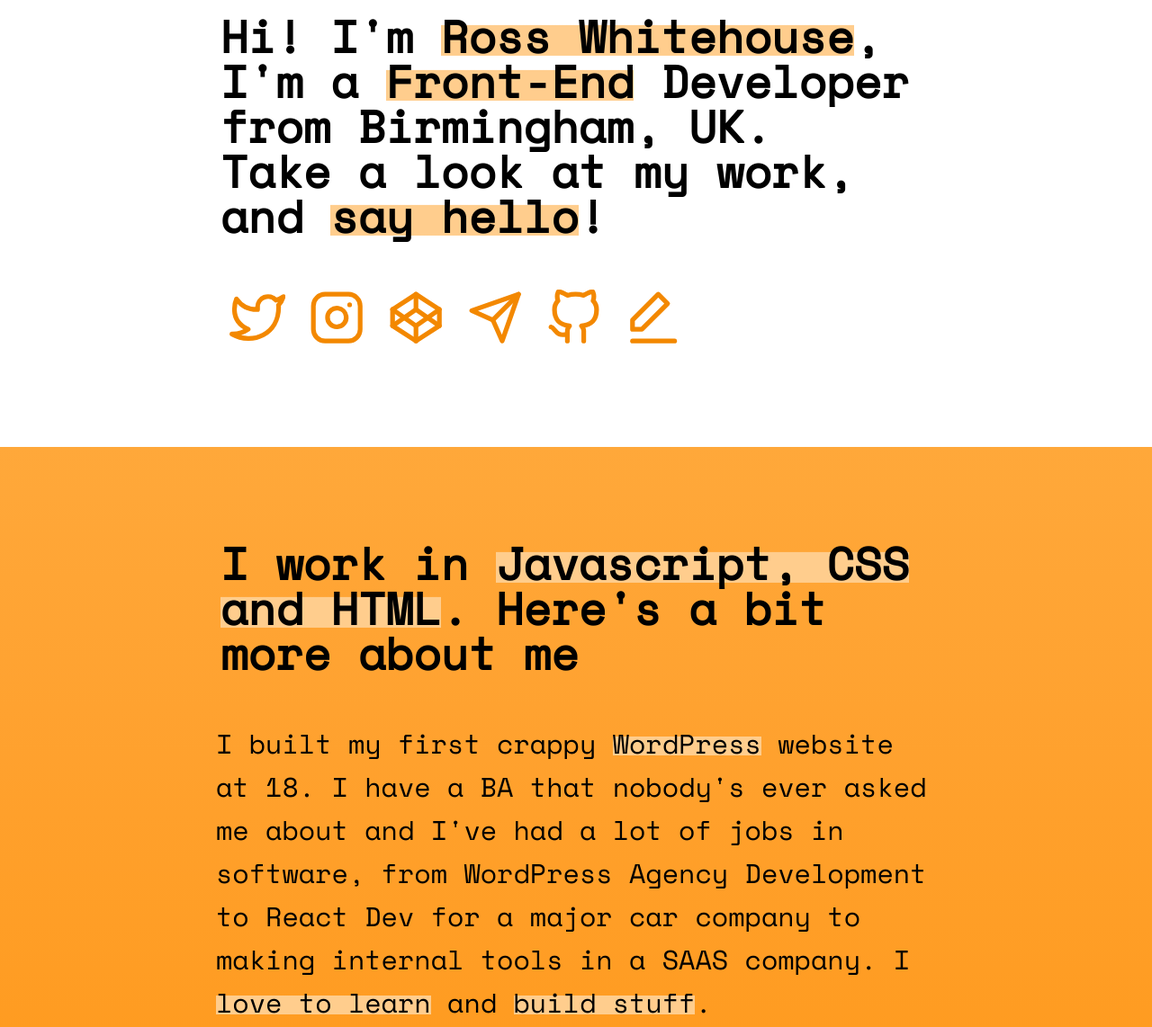
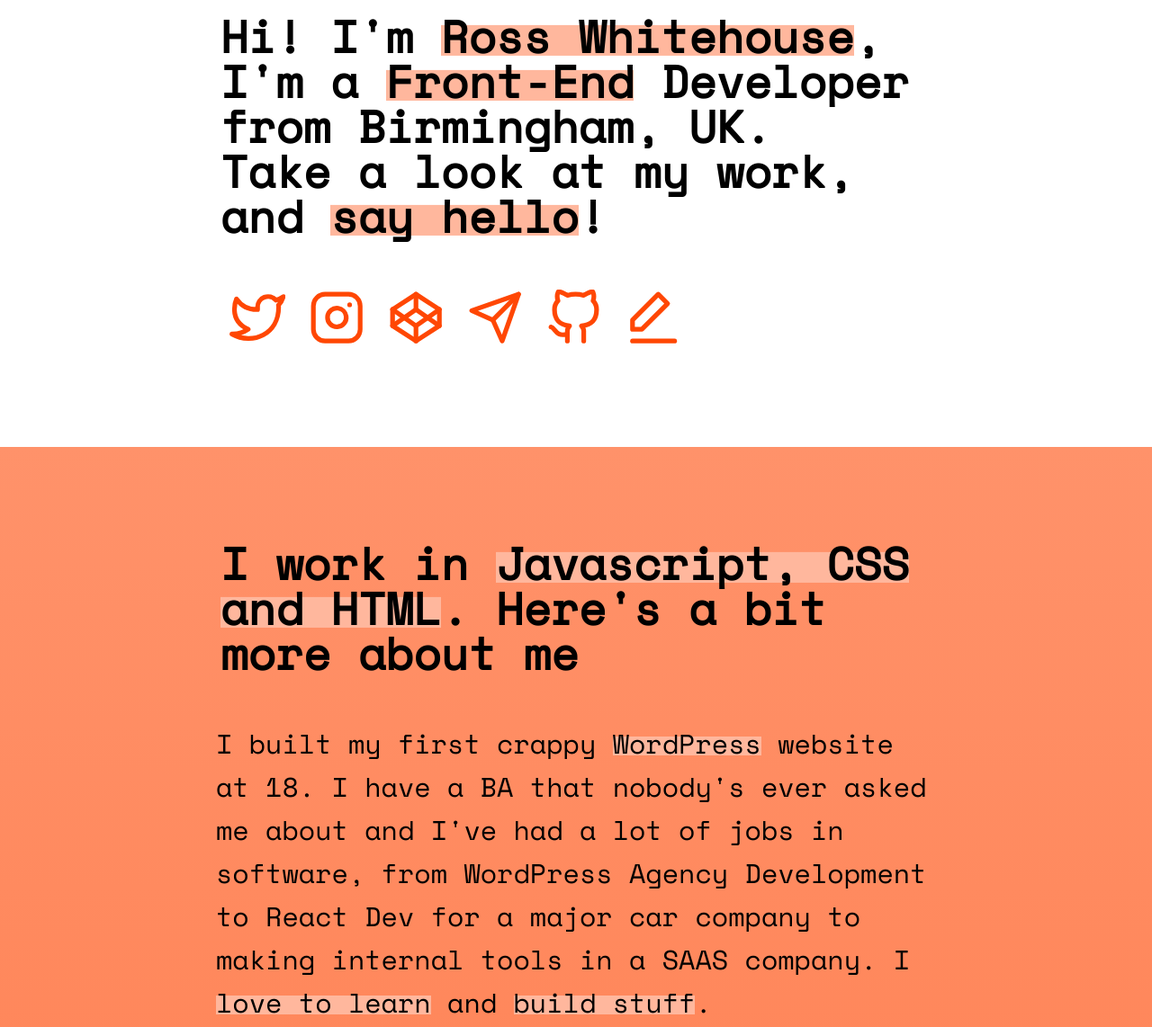
Before and after one commit to rosswhitehouse/rosswhitehouse.com, a Gatsby site: page / in a window 1280 px wide. Shown: the part 94-1236 px from the top of the page at 90% size. Built offline with nearby package versions, Linux system fonts and the light colour scheme; Gatsby itself is replaced by a stand-in of ours.

Commit message:
change colors.

```diff
--- a/src/style/app.scss
+++ b/src/style/app.scss
@@ -1,4 +1,5 @@
-$yellow: #FFAB40;
+$main: #ff7f50;
+$highlight: lighten(coral, 15%);
 $grey: #222;
 $white: #e6e6e6;
 
@@ -9,8 +10,8 @@ html {
 body {
     font-family: 'Space Mono', monospace, Helvetica, sans-serif;
     margin: 0;
-    background: $yellow;
-    border-top: 5px solid $yellow;
+    background: $main;
+    border-top: 5px solid $main;
 }
 
 h1, h2, h3, h4, h5 {
@@ -50,7 +51,7 @@ p {
 em {
     font-style: normal;
     position: relative;
-    background: linear-gradient(to bottom, transparent 0%, transparent 33%, lighten($yellow, 15%) 34%, lighten($yellow, 15%) 79%, transparent 80%, transparent 100%);
+    background: linear-gradient(to bottom, transparent 0%, transparent 33%, $highlight 34%, $highlight 79%, transparent 80%, transparent 100%);
 }
 
 a {
@@ -87,7 +88,7 @@ a {
         padding: 0 10px;
         text-align: left;
         >a {
-            color: darken($yellow, 15%);
+            color: darken($main, 15%);
             padding: 5px;
             display: inline-block;
             height: 1em;
@@ -130,7 +131,7 @@ a {
 
     .panel {
         &:nth-of-type(odd) {
-            background-image: linear-gradient(to bottom, #ffa83a, #ffa230, #ff9d24, #ff9716, #ff9100);
+            background-image: linear-gradient(to bottom, lighten($main, 5%), $main);
         }
 
         ul {
```
